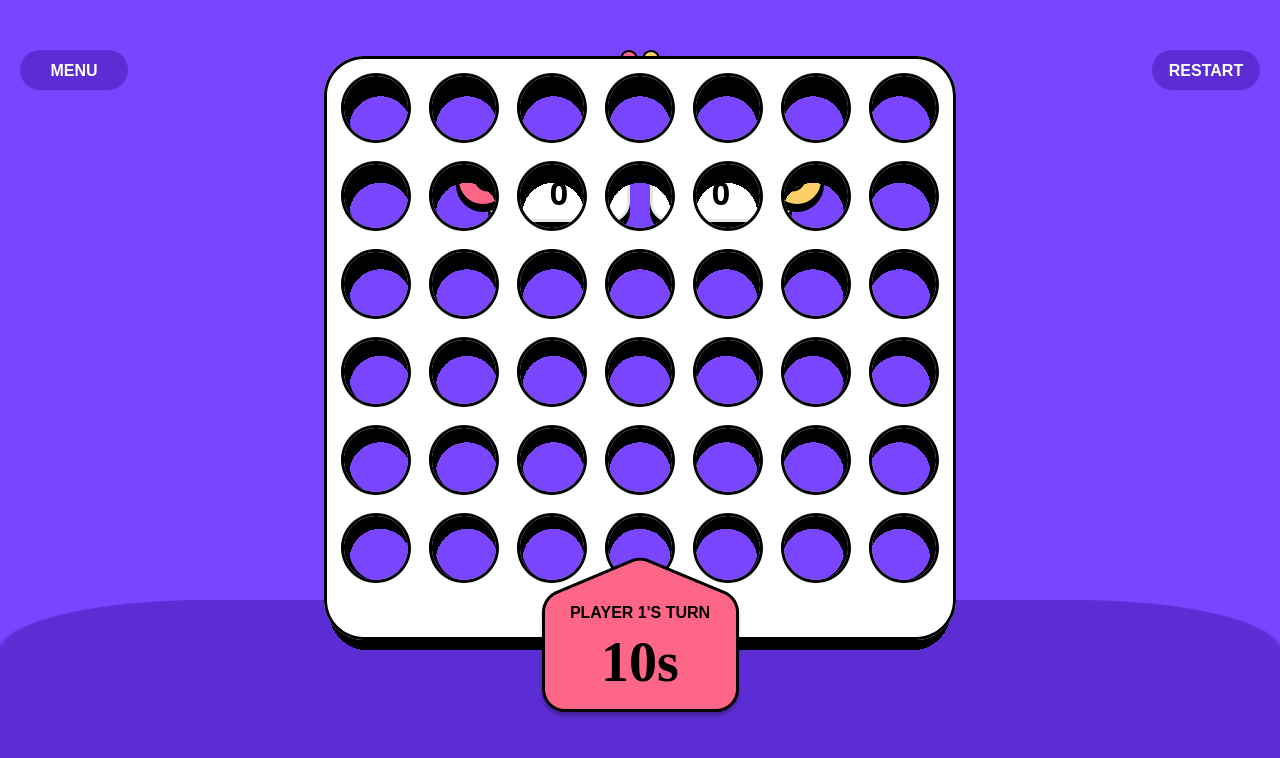
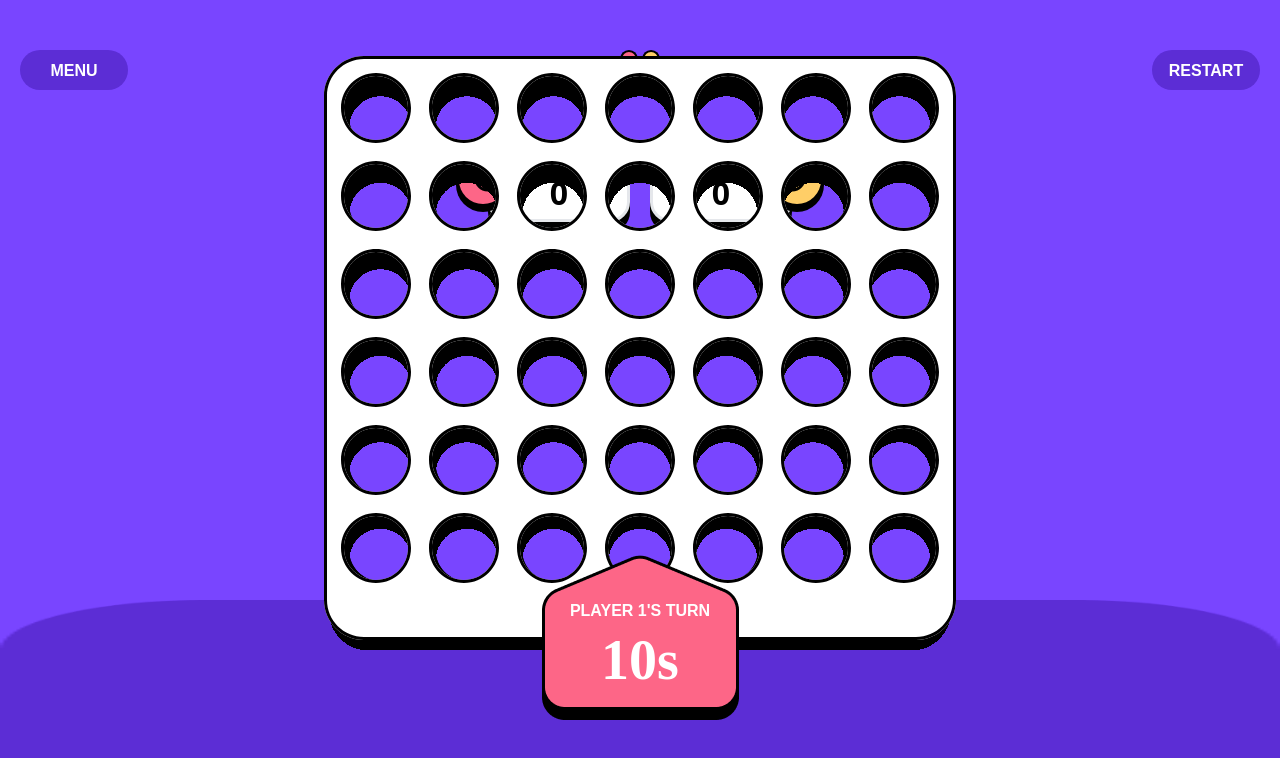
Before and after one commit to EnkiEnki77/connect-four, a Next.js app: page /game in a window 1280 px wide. Shown: the top 758 px of the page. Built offline with nearby package versions, Linux system fonts and the light colour scheme.

Commit message:
playerTurn component colors change based on player

```diff
--- a/components/PlayerTurn.tsx
+++ b/components/PlayerTurn.tsx
@@ -1,6 +1,7 @@
 import Image from "next/image";
 import React, { useEffect } from "react";
-import Rectangle from "../public/assets/Rectangle.png";
+import RectangleRed from "../public/assets/RectangleRed.png";
+import RectangleYellow from "../public/assets/Group-11.png";
 
 type Props = {
   timer: number;
@@ -9,14 +10,23 @@ type Props = {
 
 const PlayerTurn = ({ timer, turn }: Props) => {
   console.log(timer);
+  const rectangle = turn === 1 ? RectangleRed : RectangleYellow;
 
   return (
     <div className="absolute bottom-[80px] left-0 right-0 mx-auto z-40 flex justify-center">
-      <Image className="shadow-[0px_10px_0px  ]" src={Rectangle} alt="" />
-      <p className="z-50 text-black absolute xs uppercase top-[45px]">
+      <Image className="shadow-[0px_10px_0px  ]" src={rectangle} alt="" />
+      <p
+        className={`z-50 ${
+          turn === 1 ? "text-white" : "text-black"
+        } absolute xs uppercase top-[45px]`}
+      >
         Player {turn}'s turn
       </p>
-      <h2 className="font-grotesk lg text-black absolute top-[70px]">
+      <h2
+        className={`font-grotesk ${
+          turn === 1 ? "text-white" : "text-black"
+        } lg  absolute top-[70px]`}
+      >
         {timer}s
       </h2>
     </div>
```
Also changed, not shown: public/assets/Group-11.png (added), public/assets/RectangleRed.png (added).
